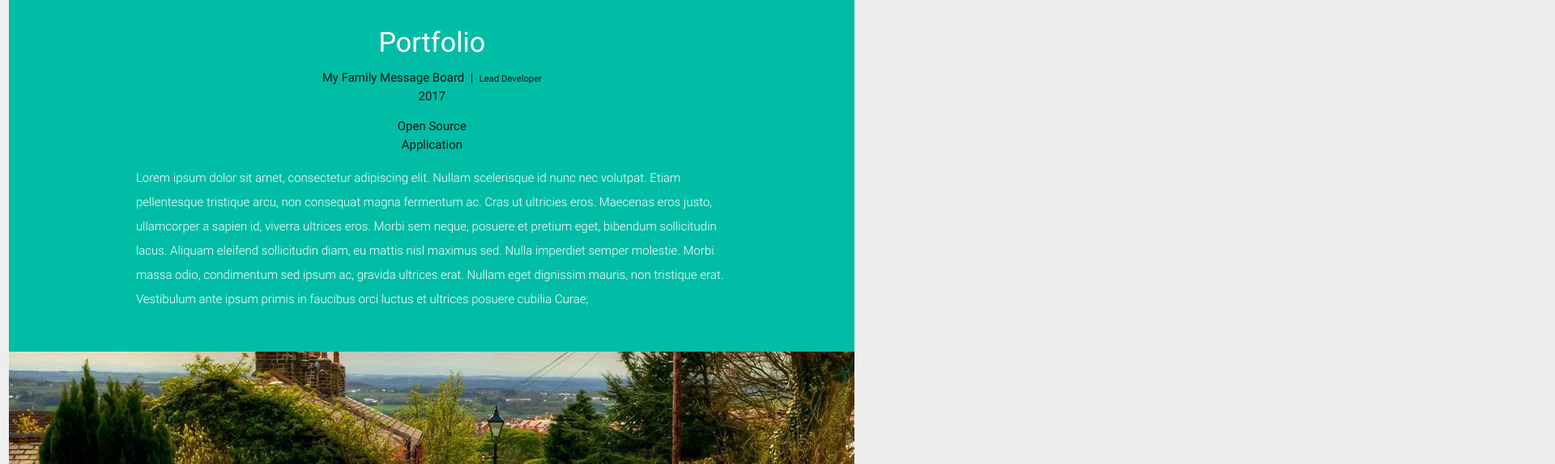
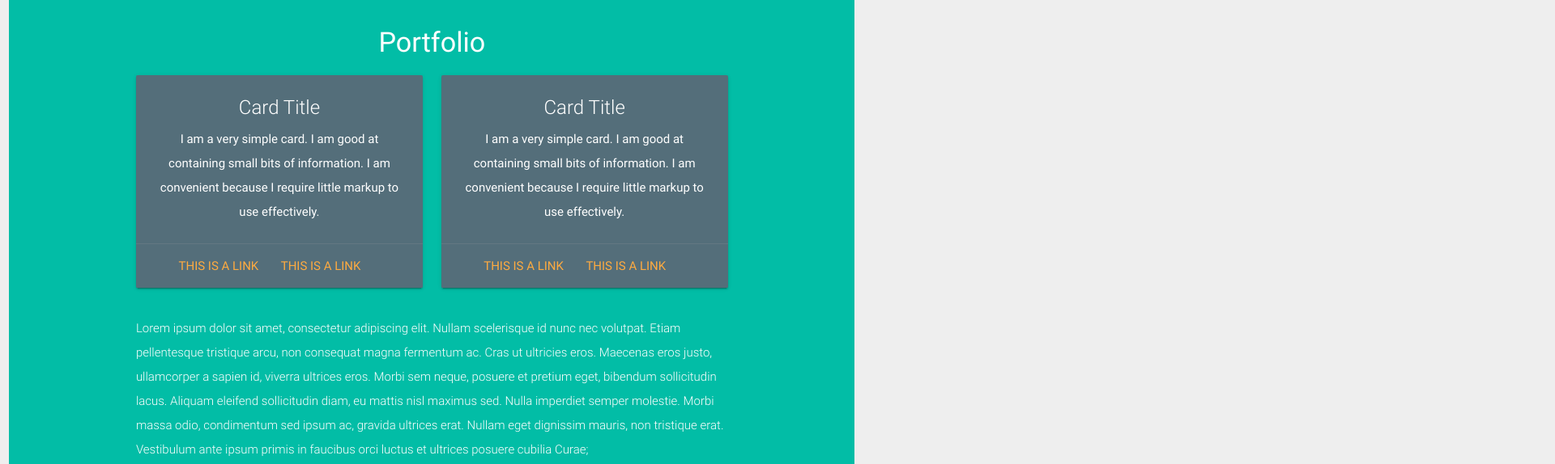
Before and after one commit to wesbubeck/myPortfolio, a website: page public/index.html in a window 1280 px wide. Shown: the part 1612-2186 px from the top of the page at 81% size, 1920 px wide, since content can reach past the window. Drawn offline with nearby package versions, Linux system fonts and the light colour scheme; some icons are missing.

Commit message:
building the project layout

```diff
--- a/public/index.html
+++ b/public/index.html
@@ -43,7 +43,7 @@
                   <li><a class="subheader">Contact</a></li>
                   <li><a class="waves-effect" href="mailto:wesbubeck20@gmail.com">Email Me</a></li>
                   <li><a class="waves-effect" href="tel:9199489480">Call Me</a></li>
-                   <li><a class="waves-effect modal-trigger" href="#modal1">About Me</a></li>
+                  <li><a class="waves-effect modal-trigger" href="#modal1">About Me</a></li>
             </ul>
             <a href="#" data-activates="slide-out" class="button-collapse"><i class="medium material-icons icon-purple">menu</i></a>
             <h3 class="center-align animated fadeInLeftBig">Wes Bubeck</h3>
@@ -126,27 +126,27 @@
                   <div class="modal-content">
                     <h4 class="bio-title">About Me</h4>
                     <p>I am Software Development Engineer who loves programming in JavaScript, React, Node.js, , MongoDB, MySQL,
-                    HTML, CSS, BootStrap, Alexa Skills and much more. Software Development is not just my career it is my
-                    passion. I love the process of having a problem, the tension of working through it with your team, and
-                    the overwhelming feeling of satisfaction of successfully fixing that problem and over-delivering on a
-                    product that will positively impact a client, a business, and/or society. A quote I read that well describes
-                    how I feel about programming is “I know they say if you love what you do, you'll never work a day in
-                    your life. Well I don't buy that! I think if you love what you do, you're going to work all day, everyday,
-                    harder than everyone else”. I find joy learning new technologies and both professionally and personally
-                    growing. In 2014 I took a job as the VP of business Development to launch a startup in Raleigh, NC for
-                    Monster Tree Service. After the first year of the launch our team received the “Rookie of the Year” award
-                    which is an award given to the top performing new location in the country. Interested keeping our success
-                    I took the lead on our strategy which included web development, branding, and social media strategy.
-                    In fiscal year 2015 our location increased revenue by 70% and carried the highest “Rate Per Man-Hour”
-                    in the country. In 2016 we retained the highest “Rate Per Man-Hour” and grew our revenue to the 3rd highest
-                    location in the country. In 2017 to try to increase productivity I began to develop Software that would
-                    allow our industry to streamline the communication between the office and our crews that were working
-                    in the field through a Mobile Web App. The software allows our Project Managers to live update both schedules
-                    and job data that is accessible by crew through their phones on site. The crew is also able to update
-                    data from the job and mark progress that can be accessed by Project Managers and all data is stored in
-                    a searchable database. I was the lead developer on this project and also was in charge of the onboarding.
-                    I value the importance culture and take great pride in being the type teammate that positively impacts
-                    the team around.</p>
+                      HTML, CSS, BootStrap, Alexa Skills and much more. Software Development is not just my career it is
+                      my passion. I love the process of having a problem, the tension of working through it with your team,
+                      and the overwhelming feeling of satisfaction of successfully fixing that problem and over-delivering
+                      on a product that will positively impact a client, a business, and/or society. A quote I read that
+                      well describes how I feel about programming is “I know they say if you love what you do, you'll never
+                      work a day in your life. Well I don't buy that! I think if you love what you do, you're going to work
+                      all day, everyday, harder than everyone else”. I find joy learning new technologies and both professionally
+                      and personally growing. In 2014 I took a job as the VP of business Development to launch a startup
+                      in Raleigh, NC for Monster Tree Service. After the first year of the launch our team received the “Rookie
+                      of the Year” award which is an award given to the top performing new location in the country. Interested
+                      keeping our success I took the lead on our strategy which included web development, branding, and social
+                      media strategy. In fiscal year 2015 our location increased revenue by 70% and carried the highest “Rate
+                      Per Man-Hour” in the country. In 2016 we retained the highest “Rate Per Man-Hour” and grew our revenue
+                      to the 3rd highest location in the country. In 2017 to try to increase productivity I began to develop
+                      Software that would allow our industry to streamline the communication between the office and our crews
+                      that were working in the field through a Mobile Web App. The software allows our Project Managers to
+                      live update both schedules and job data that is accessible by crew through their phones on site. The
+                      crew is also able to update data from the job and mark progress that can be accessed by Project Managers
+                      and all data is stored in a searchable database. I was the lead developer on this project and also
+                      was in charge of the onboarding. I value the importance culture and take great pride in being the type
+                      teammate that positively impacts the team around.</p>
                   </div>
                   <div class="modal-footer">
                     <a href="#!" class="modal-action modal-close waves-effect waves-green btn-flat">Close</a>
@@ -178,7 +178,35 @@
               <div class="col s12 center">
                 <h3><i class="mdi-content-send brown-text"></i></h3>
                 <h4 class="white-text">Portfolio</h4>
-                <div class="card-content">
+                <div class="row">
+                  <div class="col s12 m6">
+                    <div class="card blue-grey darken-1">
+                      <div class="card-content white-text">
+                        <span class="card-title">Card Title</span>
+                        <p>I am a very simple card. I am good at containing small bits of information. I am convenient because
+                          I require little markup to use effectively.</p>
+                      </div>
+                      <div class="card-action">
+                        <a href="#">This is a link</a>
+                        <a href="#">This is a link</a>
+                      </div>
+                    </div>
+                  </div>
+                  <div class="col s12 m6">
+                    <div class="card blue-grey darken-1">
+                      <div class="card-content white-text">
+                        <span class="card-title">Card Title</span>
+                        <p>I am a very simple card. I am good at containing small bits of information. I am convenient because
+                          I require little markup to use effectively.</p>
+                      </div>
+                      <div class="card-action">
+                        <a href="#">This is a link</a>
+                        <a href="#">This is a link</a>
+                      </div>
+                    </div>
+                  </div>
+                </div>
+                <!--<div class="card-content">
                   <div class="card-heading">
                     <div class="card-title">
                       <span>My Family Message Board</span>
@@ -191,7 +219,7 @@
                     <li>Open Source</li>
                     <li>Application</li>
                   </ul>
-                </div>
+                </div>-->
                 <p class="left-align light white-text">Lorem ipsum dolor sit amet, consectetur adipiscing elit. Nullam scelerisque id nunc nec volutpat. Etiam pellentesque
                   tristique arcu, non consequat magna fermentum ac. Cras ut ultricies eros. Maecenas eros justo, ullamcorper
                   a sapien id, viverra ultrices eros. Morbi sem neque, posuere et pretium eget, bibendum sollicitudin lacus.
```
